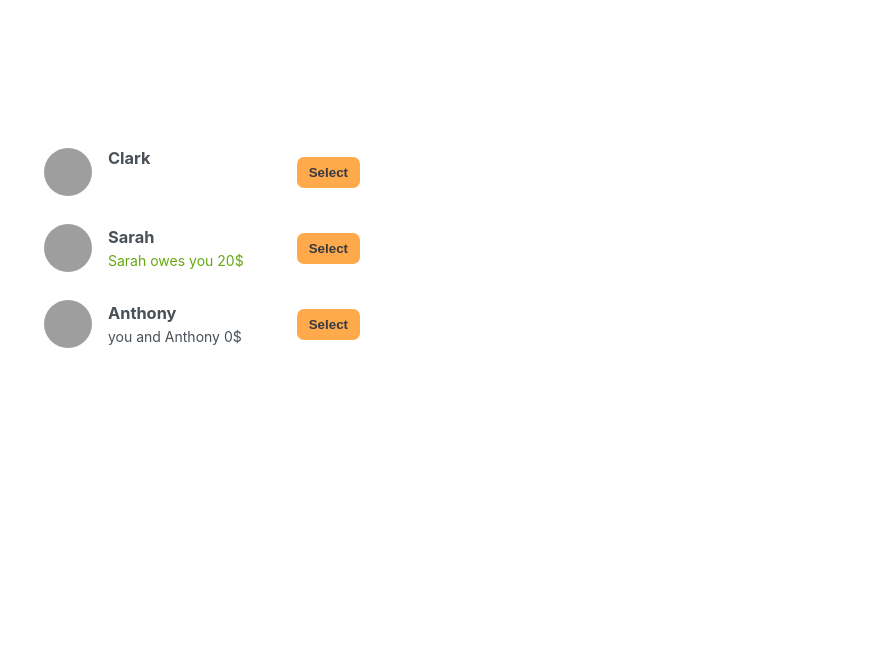
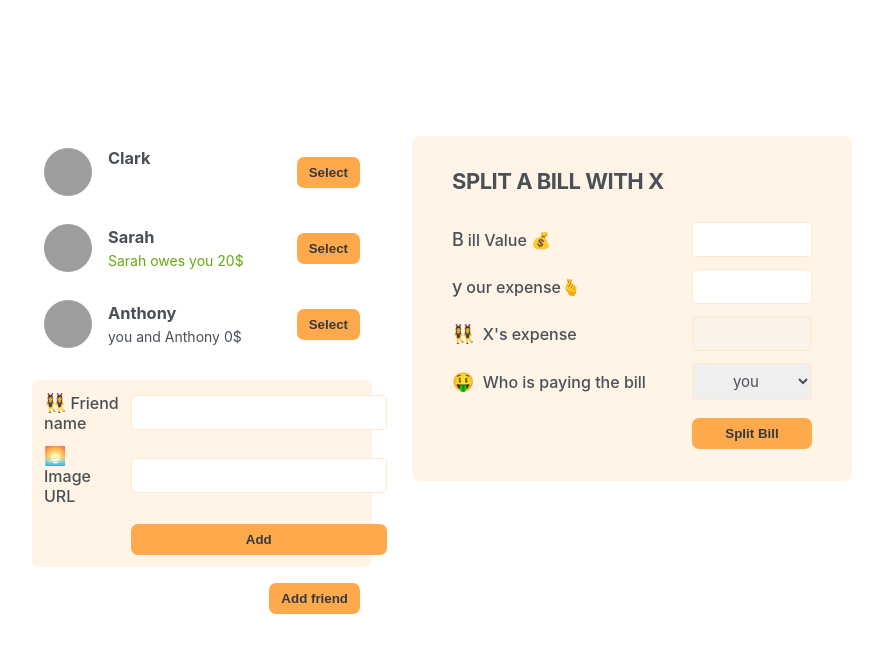
Before and after one commit to BetelTagesse/eshi, a React (Create React App) app: page / in a window 1280 px wide. Shown: the top 652 px of the page, without its empty margins (198-1081 px from the left). Built offline with nearby package versions, Linux system fonts and the light colour scheme; grey boxes are pictures that could not be loaded.

Commit message:
statically built the UI

```diff
--- a/src/App.js
+++ b/src/App.js
@@ -1,3 +1,5 @@
+import { useState } from "react";
+
 const initialFriends = [
   {
     id: 118836,
@@ -20,11 +22,17 @@
 ];
 
 export default function App() {
+  // const [showAddFriend, setShowAddFriend] = useState(false);
+
   return (
     <div className="app">
       <div className="sidebar">
         <FriendsList />
+
+        <FormAddFriend />
+        <Button>Add friend</Button>
       </div>
+      <FormSplitBill />
     </div>
   );
 }
@@ -57,7 +65,43 @@
           you and {friend.name} {Math.abs(friend.balance)}$
         </p>
       )}
-      <button className="button">Select</button>
+      <Button> Select</Button>
     </li>
   );
 }
+
+function Button({ children }) {
+  return <button className="button">{children}</button>;
+}
+function FormAddFriend() {
+  return (
+    <form className="form-add-friend">
+      <label> 👯‍♀️Friend name</label>
+      <input type="text" />
+
+      <label> 🌅 Image URL </label>
+      <input type="text" />
+      <Button> Add</Button>
+    </form>
+  );
+}
+
+function FormSplitBill() {
+  return (
+    <form className="form-split-bill">
+      <h2>Split a bill with X</h2>
+      <label> Bill Value 💰</label>
+      <input type="text" />
+      <label>your expense🫰 </label>
+      <input type="text" />
+      <label> 👯‍♀️ X's expense</label>
+      <input type="text" disabled />
+      <label>🤑 Who is paying the bill </label>
+      <select>
+        <option value="user">you</option>
+        <option value="friend">X</option>
+      </select>
+      <Button> Split Bill</Button>
+    </form>
+  );
+}
```
